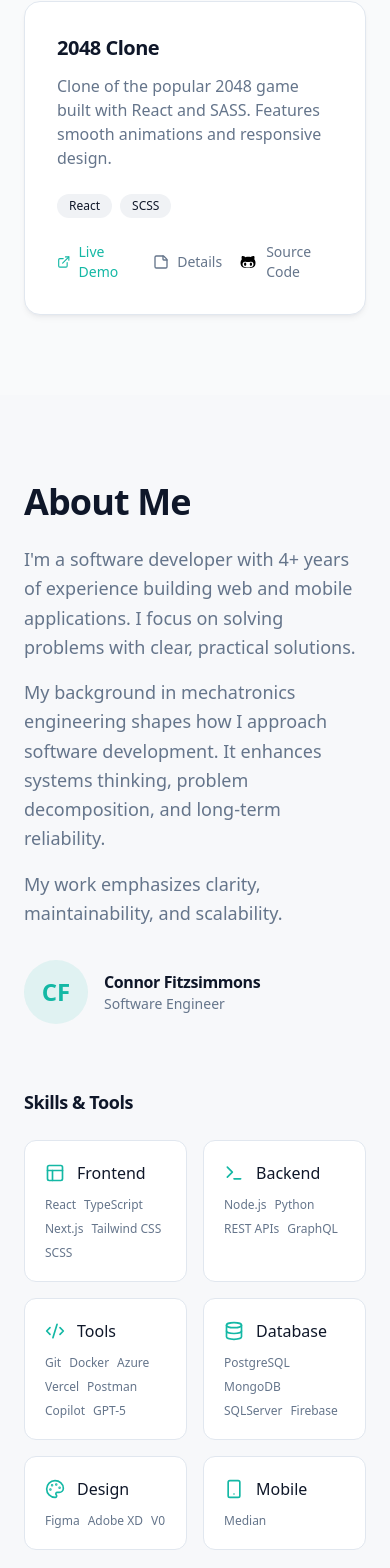
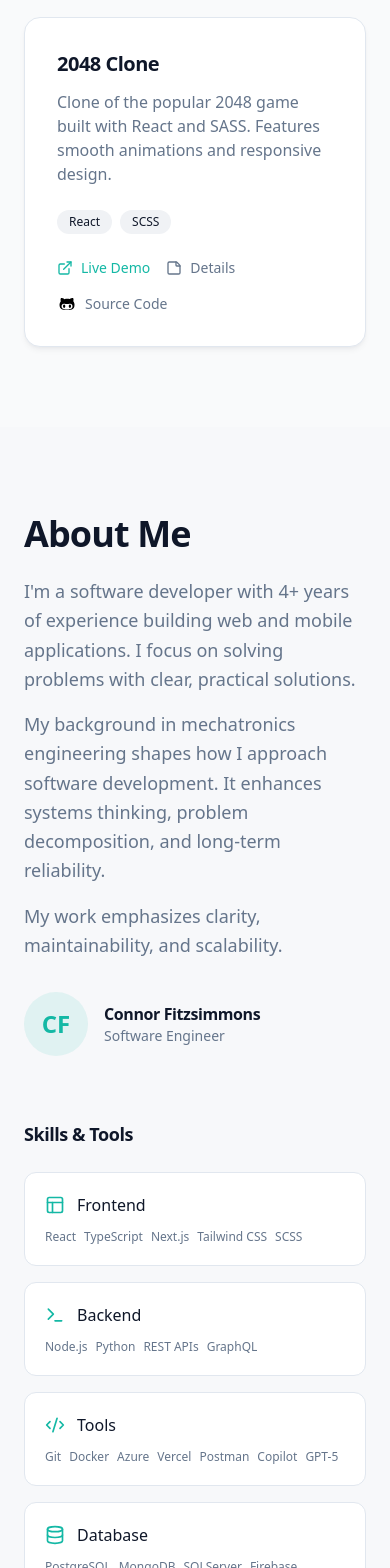
Before and after one commit to connor-kfitz/portfolio, a Next.js app: page / in a window 390 px wide. Shown: the part 1540-3108 px from the top of the page. Built offline with nearby package versions, Linux system fonts and the light colour scheme; no server answers.

Commit message:
Completed Responsive Design

```diff
--- a/app/components/home/About.tsx
+++ b/app/components/home/About.tsx
@@ -38,7 +38,7 @@ export default function About() {
           {/* Skills Grid */}
           <div>
             <h3 className="text-lg font-semibold text-foreground mb-6">Skills & Tools</h3>
-            <div className="grid grid-cols-2 gap-4">
+            <div className="grid grid-cols-1 sm:grid-cols-2 gap-4">
               {skills.map((skill) => (
                 <div
                   key={skill.name}
--- a/app/components/home/Contact.tsx
+++ b/app/components/home/Contact.tsx
@@ -150,19 +150,19 @@ export default function ContactSection() {
 
               <div className="space-y-4">
                 <div className="flex items-center gap-4">
-                  <div className="w-12 h-12 rounded-xl bg-primary/10 flex items-center justify-center">
+                  <div className="min-w-12 min-h-12 rounded-xl bg-primary/10 flex items-center justify-center">
                     <Mail className="w-5 h-5 text-primary"/>
                   </div>
                   <div>
                     <p className="text-sm text-muted-foreground">Email</p>
-                    <Link href="mailto:connorkfitzsimmons@gmail.com" className="text-foreground font-medium hover:text-primary transition-colors">
+                    <Link href="mailto:connorkfitzsimmons@gmail.com" className="break-all text-foreground font-medium hover:text-primary transition-colors">
                       connorkfitzsimmons@gmail.com
                     </Link>
                   </div>
                 </div>
 
                 <div className="flex items-center gap-4">
-                  <div className="w-12 h-12 rounded-xl bg-primary/10 flex items-center justify-center">
+                  <div className="min-w-12 min-h-12 rounded-xl bg-primary/10 flex items-center justify-center">
                     <MapPin className="w-5 h-5 text-primary"/>
                   </div>
                   <div>
--- a/app/components/home/Projects.tsx
+++ b/app/components/home/Projects.tsx
@@ -47,7 +47,7 @@ export default function Projects({ projects }: ProjectsProps) {
                   ))}
                 </div>
 
-                <div className="flex items-center gap-4">
+                <div className="flex items-center flex-wrap gap-4">
                   <Link
                     href={project.liveUrl}
                     className="inline-flex items-center gap-2 text-sm font-medium text-primary hover:underline"
--- a/app/components/project-info-page/Features.tsx
+++ b/app/components/project-info-page/Features.tsx
@@ -13,7 +13,7 @@ export default function Features({ features }: FeaturesProps) {
       <h2 className="text-2xl font-bold text-foreground mb-6">Key Features</h2>
       <div className="grid md:grid-cols-2 gap-4">
         {features.map((feature, index) => (
-          <div key={index} className="flex items-start gap-3 p-4 bg-card rounded-xl border border-border">
+          <div key={index} className="flex items-center gap-3 p-4 bg-card rounded-xl border border-border">
             <CheckCircle2 className="w-5 h-5 text-primary mt-0.5 flex-shrink-0"/>
             <span className="text-card-foreground">{feature}</span>
           </div>
--- a/app/components/project-info-page/Header.tsx
+++ b/app/components/project-info-page/Header.tsx
@@ -16,7 +16,7 @@ export default function Header({ project }: HeaderProps) {
       <Technologies technologies={project.technologies}/>
 
       {/* Links */}
-      <div className="flex items-center gap-4">
+      <div className="flex items-center flex-wrap gap-4">
         <DemoLink href={project.liveUrl}/>
         <SourceLink href={project.repoUrl}/>
       </div>
--- a/app/components/shared/Footer.tsx
+++ b/app/components/shared/Footer.tsx
@@ -1,8 +1,7 @@
 "use client";
 
-import Link from "next/link";
-
 import { usePathname } from "next/navigation";
+import { scrollTo } from '@/app/lib/utils';
 
 export default function Footer() {
 
@@ -17,9 +16,9 @@ export default function Footer() {
             © 2026 Connor Fitzsimmons. Built with Next & Tailwind.
           </p>
           <div className="flex items-center gap-6">
-            <Link href={onProjectsRoute ? `${pathname}#projects` :  "#hero"} className="text-sm text-muted-foreground hover:text-foreground transition-colors">
+            <button onClick={() => scrollTo(onProjectsRoute ? 'projects' : 'hero')} className="cursor-pointer text-sm text-muted-foreground hover:text-foreground transition-colors">
               Back to Top
-            </Link>
+            </button>
           </div>
         </div>
       </div>
```
